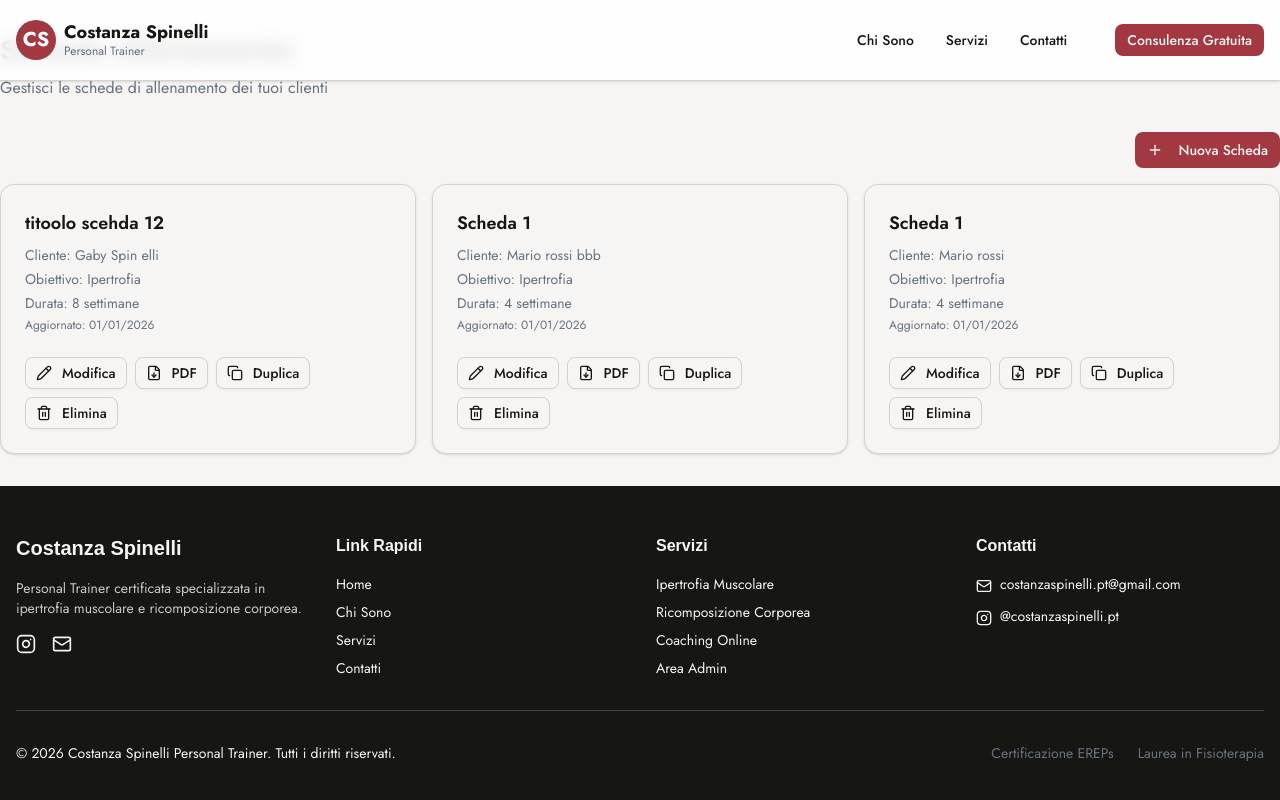
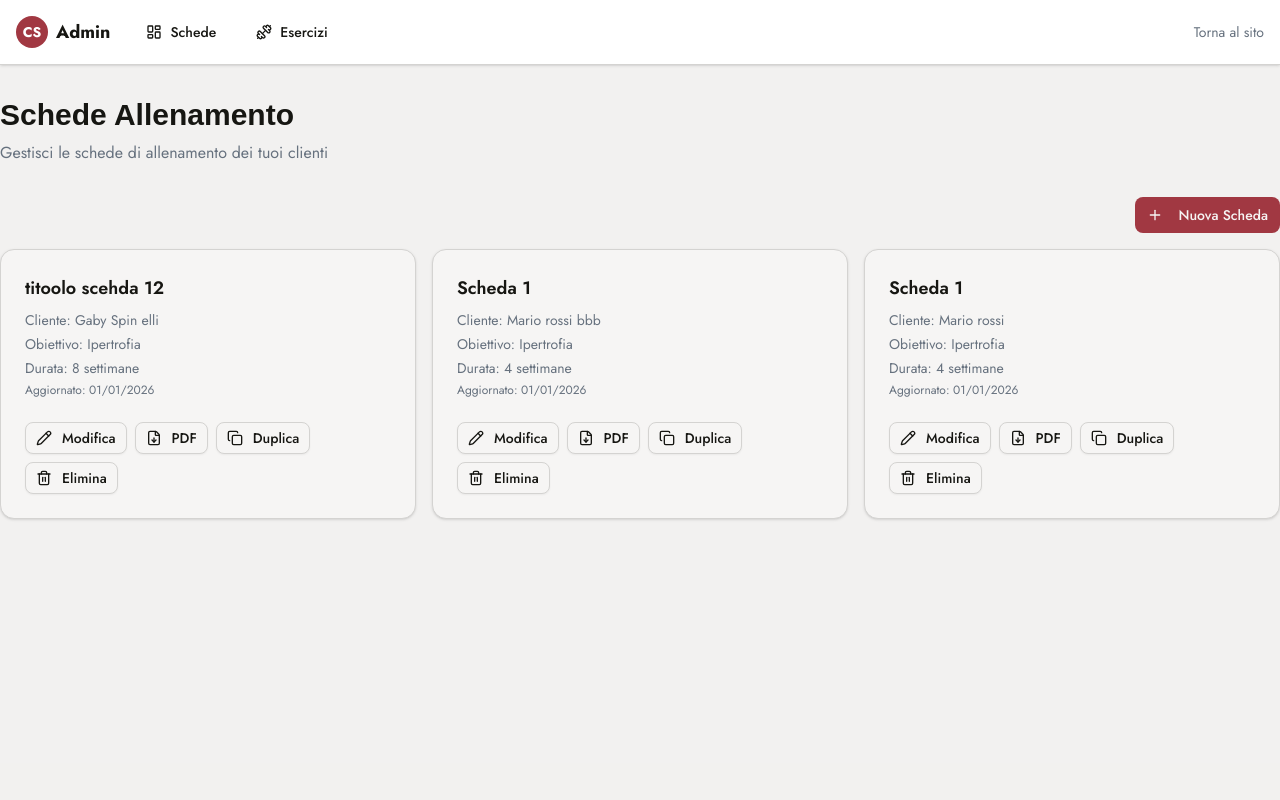
Before and after one commit to alexandrucotin/costanzaspinelli, a Next.js app: page /admin/schede in a window 1280 px wide. Shown: the top 800 px of the page. Built offline with nearby package versions, Linux system fonts and the light colour scheme; a web font is replaced by a local one; what @react-pdf/renderer would draw is missing.

Commit message:
added auth

```diff
--- /dev/null
+++ b/app/admin/layout.tsx
@@ -0,0 +1,66 @@
+import { UserButton } from "@clerk/nextjs";
+import Link from "next/link";
+import { LayoutDashboard, Dumbbell } from "lucide-react";
+
+export default function AdminLayout({
+  children,
+}: {
+  children: React.ReactNode;
+}) {
+  return (
+    <div className="min-h-screen bg-muted/30">
+      {/* Admin Navigation */}
+      <nav className="bg-white border-b shadow-sm sticky z-40">
+        <div className="container mx-auto px-4">
+          <div className="flex items-center justify-between h-16">
+            <div className="flex items-center gap-6">
+              <div className="flex items-center gap-2">
+                <div className="w-8 h-8 rounded-full bg-primary flex items-center justify-center">
+                  <span className="text-white font-bold text-sm">CS</span>
+                </div>
+                <span className="font-bold text-lg">Admin</span>
+              </div>
+
+              <div className="hidden md:flex items-center gap-4">
+                <Link
+                  href="/admin/schede"
+                  className="flex items-center gap-2 text-sm font-medium hover:text-primary transition-colors px-3 py-2 rounded-lg hover:bg-primary/5"
+                >
+                  <LayoutDashboard className="h-4 w-4" />
+                  Schede
+                </Link>
+                <Link
+                  href="/admin/esercizi"
+                  className="flex items-center gap-2 text-sm font-medium hover:text-primary transition-colors px-3 py-2 rounded-lg hover:bg-primary/5"
+                >
+                  <Dumbbell className="h-4 w-4" />
+                  Esercizi
+                </Link>
+              </div>
+            </div>
+
+            <div className="flex items-center gap-4">
+              <Link
+                href="/"
+                className="text-sm text-muted-foreground hover:text-foreground transition-colors"
+              >
+                Torna al sito
+              </Link>
+              <UserButton
+                afterSignOutUrl="/"
+                appearance={{
+                  elements: {
+                    avatarBox: "w-8 h-8",
+                  },
+                }}
+              />
+            </div>
+          </div>
+        </div>
+      </nav>
+
+      {/* Admin Content */}
+      <main>{children}</main>
+    </div>
+  );
+}
--- a/app/layout.tsx
+++ b/app/layout.tsx
@@ -1,9 +1,9 @@
 import type { Metadata } from "next";
 import { Montaga, Jost } from "next/font/google";
 import "./globals.css";
-import { Navigation } from "@/components/navigation";
-import { Footer } from "@/components/footer";
+import { ConditionalLayout } from "@/components/conditional-layout";
 import { Toaster } from "@/components/ui/sonner";
+import { ClerkProvider } from "@clerk/nextjs";
 
 const montaga = Montaga({
   weight: "400",
@@ -31,15 +31,15 @@ export default function RootLayout({
   children: React.ReactNode;
 }>) {
   return (
+    <ClerkProvider>
       <html lang="it">
         <body
           className={`${jost.variable} ${montaga.variable} font-sans antialiased`}
         >
-        <Navigation />
-        {children}
-        <Footer />
+          <ConditionalLayout>{children}</ConditionalLayout>
           <Toaster />
         </body>
       </html>
+    </ClerkProvider>
   );
 }
--- a/components/admin/plans-list.tsx
+++ b/components/admin/plans-list.tsx
@@ -104,7 +104,11 @@ export function PlansList({ initialPlans }: PlansListProps) {
                   <div>Durata: {plan.durationWeeks} settimane</div>
                   <div className="text-xs">
                     Aggiornato:{" "}
-                    {new Date(plan.updatedAt).toLocaleDateString("it-IT")}
+                    {new Date(plan.updatedAt).toLocaleDateString("it-IT", {
+                      day: "2-digit",
+                      month: "2-digit",
+                      year: "numeric",
+                    })}
                   </div>
                 </div>
               </CardHeader>
--- /dev/null
+++ b/components/conditional-layout.tsx
@@ -0,0 +1,18 @@
+"use client";
+
+import { usePathname } from "next/navigation";
+import { Navigation } from "@/components/navigation";
+import { Footer } from "@/components/footer";
+
+export function ConditionalLayout({ children }: { children: React.ReactNode }) {
+  const pathname = usePathname();
+  const isAdminRoute = pathname?.startsWith("/admin");
+
+  return (
+    <>
+      {!isAdminRoute && <Navigation />}
+      {children}
+      {!isAdminRoute && <Footer />}
+    </>
+  );
+}
--- a/data/exercises.json
+++ b/data/exercises.json
@@ -178,5 +178,17 @@
     "videoUrl": "",
     "createdAt": "2026-01-01T12:32:39.126Z",
     "updatedAt": "2026-01-01T12:32:39.126Z"
+  },
+  {
+    "id": "ex_1767290281757_rk5uxbmzs",
+    "name": "Scopare",
+    "muscleGroup": "Completo",
+    "equipment": "home",
+    "category": "Spinta",
+    "defaultRestSeconds": 3010,
+    "defaultTempo": "",
+    "videoUrl": "",
+    "createdAt": "2026-01-01T17:58:01.757Z",
+    "updatedAt": "2026-01-01T17:58:01.758Z"
   }
 ]
--- a/data/plans.json
+++ b/data/plans.json
@@ -1,4 +1,124 @@
 [
+  {
+    "id": "plan_1767280639457_xpbpzpxhl",
+    "title": "titoolo scehda 12",
+    "clientName": "Gaby Spin elli",
+    "goal": "hypertrophy",
+    "durationWeeks": 8,
+    "frequencyDaysPerWeek": 4,
+    "equipment": "home",
+    "notes": "fghjk",
+    "contraindications": "",
+    "sessions": [
+      {
+        "id": "session_1767280585652_g7ognksei",
+        "name": "Back",
+        "sections": [
+          {
+            "id": "section_warmup_1767280585652",
+            "type": "warmup",
+            "exercises": [
+              {
+                "id": "ex_row_1767280598908_8yw8jb3x3",
+                "exerciseId": "ex_1",
+                "exerciseName": "Panca Piana Bilanciere",
+                "sets": 3,
+                "reps": 10,
+                "restSeconds": 180,
+                "tempo": "3010",
+                "notes": ""
+              },
+              {
+                "id": "ex_row_1767280603807_34dzr3dda",
+                "exerciseId": "ex_9",
+                "exerciseName": "French Press",
+                "sets": 3,
+                "reps": 10,
+                "restSeconds": 90,
+                "tempo": "3010",
+                "notes": ""
+              }
+            ]
+          },
+          {
+            "id": "section_main_1767280585652",
+            "type": "main",
+            "exercises": [
+              {
+                "id": "ex_row_1767280606331_vnx0072c7",
+                "exerciseId": "ex_12",
+                "exerciseName": "Panca Inclinata Manubri",
+                "sets": 4,
+                "reps": 13,
+                "restSeconds": 120,
+                "tempo": "3010",
+                "notes": ""
+              },
+              {
+                "id": "ex_row_1767280609940_h9zgomi67",
+                "exerciseId": "ex_4",
+                "exerciseName": "Military Press",
+                "sets": 3,
+                "reps": 10,
+                "restSeconds": 120,
+                "tempo": "3010",
+                "notes": ""
+              }
+            ]
+          },
+          {
+            "id": "section_cooldown_1767280585652",
+            "type": "cooldown",
+            "exercises": [
+              {
+                "id": "ex_row_1767280617619_kwxie4idq",
+                "exerciseId": "ex_15",
+                "exerciseName": "Hip Thrust",
+                "sets": 3,
+                "reps": 10,
+                "restSeconds": 120,
+                "tempo": "3010",
+                "notes": ""
+              },
+              {
+                "id": "ex_row_1767290628320_nvul07q2q",
+                "exerciseId": "ex_1767290281757_rk5uxbmzs",
+                "exerciseName": "Scopare",
+                "sets": 3,
+                "reps": 10,
+                "restSeconds": 3010,
+                "tempo": "",
+                "notes": ""
+              }
+            ]
+          }
+        ]
+      },
+      {
+        "id": "session_1767280622594_v94v2v9u5",
+        "name": "Upper",
+        "sections": [
+          {
+            "id": "section_warmup_1767280622594",
+            "type": "warmup",
+            "exercises": []
+          },
+          {
+            "id": "section_main_1767280622594",
+            "type": "main",
+            "exercises": []
+          },
+          {
+            "id": "section_cooldown_1767280622594",
+            "type": "cooldown",
+            "exercises": []
+          }
+        ]
+      }
+    ],
+    "createdAt": "2026-01-01T15:17:19.457Z",
+    "updatedAt": "2026-01-01T18:03:52.363Z"
+  },
   {
     "id": "plan_1767270986027_3wzfpw41w",
     "title": "Scheda 1",
@@ -274,115 +394,5 @@
     ],
     "createdAt": "2026-01-01T12:38:32.619Z",
     "updatedAt": "2026-01-01T12:38:32.619Z"
-  },
-  {
-    "id": "plan_1767280639457_xpbpzpxhl",
-    "title": "titoolo scehda 12",
-    "clientName": "Gaby Spin elli",
-    "goal": "hypertrophy",
-    "durationWeeks": 8,
-    "frequencyDaysPerWeek": 4,
-    "equipment": "home",
-    "notes": "fghjk",
-    "contraindications": "",
-    "sessions": [
-      {
-        "id": "session_1767280585652_g7ognksei",
-        "name": "Back",
-        "sections": [
-          {
-            "id": "section_warmup_1767280585652",
-            "type": "warmup",
-            "exercises": [
-              {
-                "id": "ex_row_1767280598908_8yw8jb3x3",
-                "exerciseId": "ex_1",
-                "exerciseName": "Panca Piana Bilanciere",
-                "sets": 3,
-                "reps": 10,
-                "restSeconds": 180,
-                "tempo": "3010",
-                "notes": ""
-              },
-              {
-                "id": "ex_row_1767280603807_34dzr3dda",
-                "exerciseId": "ex_9",
-                "exerciseName": "French Press",
-                "sets": 3,
-                "reps": 10,
-                "restSeconds": 90,
-                "tempo": "3010",
-                "notes": ""
-              }
-            ]
-          },
-          {
-            "id": "section_main_1767280585652",
-            "type": "main",
-            "exercises": [
-              {
-                "id": "ex_row_1767280606331_vnx0072c7",
-                "exerciseId": "ex_12",
-                "exerciseName": "Panca Inclinata Manubri",
-                "sets": 4,
-                "reps": 13,
-                "restSeconds": 120,
-                "tempo": "3010",
-                "notes": ""
-              },
-              {
-                "id": "ex_row_1767280609940_h9zgomi67",
-                "exerciseId": "ex_4",
-                "exerciseName": "Military Press",
-                "sets": 3,
-                "reps": 10,
-                "restSeconds": 120,
-                "tempo": "3010",
-                "notes": ""
-              }
-            ]
-          },
-          {
-            "id": "section_cooldown_1767280585652",
-            "type": "cooldown",
-            "exercises": [
-              {
-                "id": "ex_row_1767280617619_kwxie4idq",
-                "exerciseId": "ex_15",
-                "exerciseName": "Hip Thrust",
-                "sets": 3,
-                "reps": 10,
-                "restSeconds": 120,
-                "tempo": "3010",
-                "notes": ""
-              }
-            ]
-          }
-        ]
-      },
-      {
-        "id": "session_1767280622594_v94v2v9u5",
-        "name": "Upper",
-        "sections": [
-          {
-            "id": "section_warmup_1767280622594",
-            "type": "warmup",
-            "exercises": []
-          },
-          {
-            "id": "section_main_1767280622594",
-            "type": "main",
-            "exercises": []
-          },
-          {
-            "id": "section_cooldown_1767280622594",
-            "type": "cooldown",
-            "exercises": []
-          }
-        ]
-      }
-    ],
-    "createdAt": "2026-01-01T15:17:19.457Z",
-    "updatedAt": "2026-01-01T15:17:19.457Z"
   }
 ]
--- a/package.json
+++ b/package.json
@@ -10,6 +10,7 @@
     "seed": "tsx scripts/seed.ts"
   },
   "dependencies": {
+    "@clerk/nextjs": "^6.36.5",
     "@hookform/resolvers": "^5.2.2",
     "@radix-ui/react-accordion": "^1.2.12",
     "@radix-ui/react-dialog": "^1.1.15",
```
Also changed, not shown: app/admin/login/page.tsx (added, +35 -0 lines), middleware.ts (added, +27 -0 lines), 1 other file (tests, documents, lock files or other folders). Lines whose indentation alone changed are shown as unchanged.
